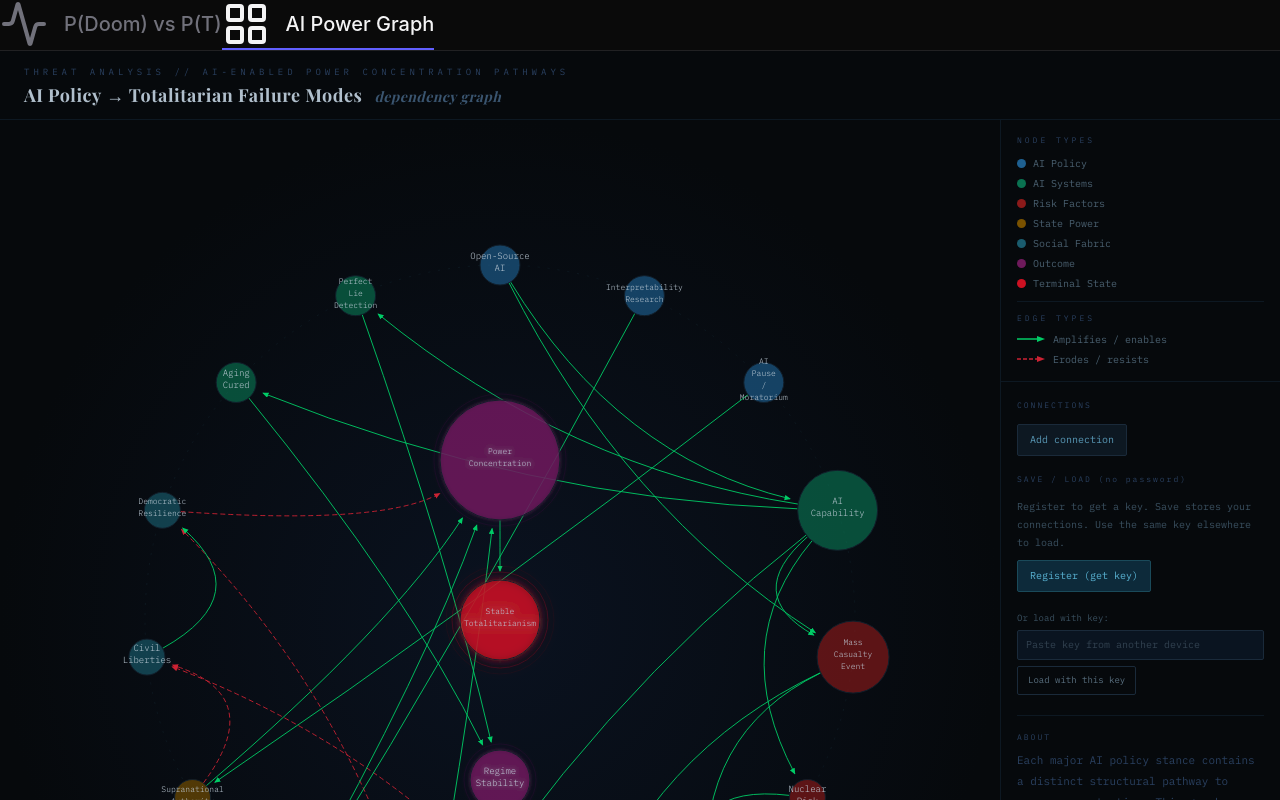
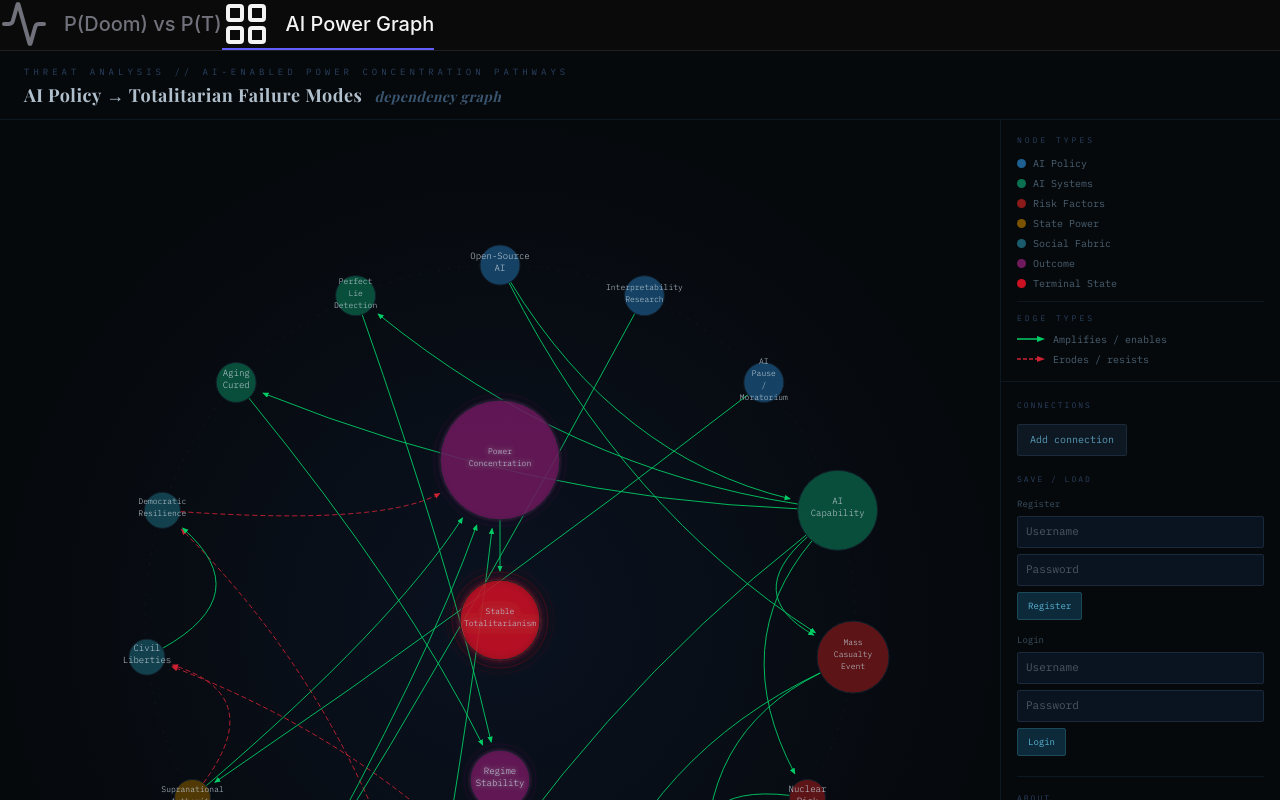
Before and after one commit to Crazzzyest/P-StableTotalitarianism-, a React (Vite) app: page / in a window 1280 px wide. Both pictures are taken after a click on the button "AI Power Graph". Shown: the top 800 px of the page. Built offline with nearby package versions, Linux system fonts and the light colour scheme; a web font is replaced by a local one.

Commit message:
Replace key-based save/load with standard login and registration (username + password, no hashing)

```diff
--- a/ai-power-graph.jsx
+++ b/ai-power-graph.jsx
@@ -206,8 +206,9 @@ export default function AiPowerGraph() {
   const [hovered, setHovered] = useState(null);
   const [addingLinkSource, setAddingLinkSource] = useState(null); // null | nodeId when waiting for target
   const [containerSize, setContainerSize] = useState({ w: VB, h: VB });
-  const [saveToken, setSaveToken] = useState(() => typeof localStorage !== "undefined" ? localStorage.getItem("graph_save_token") : null);
-  const [saveStatus, setSaveStatus] = useState(null); // 'saving' | 'saved' | 'error' | null
+  const [authToken, setAuthToken] = useState(() => typeof localStorage !== "undefined" ? localStorage.getItem("graph_auth_token") : null);
+  const [username, setUsername] = useState(() => typeof localStorage !== "undefined" ? localStorage.getItem("graph_username") : null);
+  const [saveStatus, setSaveStatus] = useState(null);
   const positions = RING_POSITIONS;
 
   useEffect(() => {
@@ -264,40 +265,75 @@ export default function AiPowerGraph() {
     setSelected(null);
   };
 
-  const apiBase = ""; // use relative /api so Vite proxy works in dev
-  const register = async () => {
+  const apiBase = "";
+  const authHeaders = () => (authToken ? { Authorization: `Bearer ${authToken}` } : {});
+
+  const register = async (u, p) => {
     try {
-      const res = await fetch(`${apiBase}/api/register`, { method: "POST" });
+      const res = await fetch(`${apiBase}/api/register`, {
+        method: "POST",
+        headers: { "Content-Type": "application/json" },
+        body: JSON.stringify({ username: u, password: p }),
+      });
       const data = await res.json();
+      if (data.error) { setSaveStatus(data.error); return; }
       if (data.token) {
-        localStorage.setItem("graph_save_token", data.token);
-        setSaveToken(data.token);
-        setSaveStatus("Registered. Copy your key to load elsewhere.");
+        localStorage.setItem("graph_auth_token", data.token);
+        localStorage.setItem("graph_username", data.username);
+        setAuthToken(data.token);
+        setUsername(data.username);
+        setSaveStatus("Registered and logged in.");
       }
     } catch (e) {
       setSaveStatus("Error: " + (e.message || "Server unreachable"));
     }
   };
+  const login = async (u, p) => {
+    try {
+      const res = await fetch(`${apiBase}/api/login`, {
+        method: "POST",
+        headers: { "Content-Type": "application/json" },
+        body: JSON.stringify({ username: u, password: p }),
+      });
+      const data = await res.json();
+      if (data.error) { setSaveStatus(data.error); return; }
+      if (data.token) {
+        localStorage.setItem("graph_auth_token", data.token);
+        localStorage.setItem("graph_username", data.username);
+        setAuthToken(data.token);
+        setUsername(data.username);
+        setSaveStatus("Logged in.");
+      }
+    } catch (e) {
+      setSaveStatus("Error: " + (e.message || "Server unreachable"));
+    }
+  };
+  const logout = () => {
+    localStorage.removeItem("graph_auth_token");
+    localStorage.removeItem("graph_username");
+    setAuthToken(null);
+    setUsername(null);
+    setSaveStatus(null);
+  };
   const saveGraph = async () => {
-    if (!saveToken) { setSaveStatus("Register first to get a key."); return; }
+    if (!authToken) { setSaveStatus("Log in first."); return; }
     setSaveStatus("saving");
     try {
       const res = await fetch(`${apiBase}/api/save`, {
         method: "POST",
-        headers: { "Content-Type": "application/json" },
-        body: JSON.stringify({ token: saveToken, links }),
+        headers: { "Content-Type": "application/json", ...authHeaders() },
+        body: JSON.stringify({ links }),
       });
-      if (!res.ok) throw new Error(await res.text());
-      setSaveStatus("saved");
+      if (!res.ok) { const t = await res.text(); throw new Error(t); }
+      setSaveStatus("Saved.");
     } catch (e) {
-      setSaveStatus("error: " + (e.message || "Save failed"));
+      setSaveStatus("Error: " + (e.message || "Save failed"));
     }
   };
-  const loadGraph = async (token) => {
-    const t = token || saveToken;
-    if (!t) return;
+  const loadGraph = async () => {
+    if (!authToken) { setSaveStatus("Log in first."); return; }
     try {
-      const res = await fetch(`${apiBase}/api/load?token=${encodeURIComponent(t)}`);
+      const res = await fetch(`${apiBase}/api/load`, { headers: authHeaders() });
       if (!res.ok) throw new Error(await res.text());
       const data = await res.json();
       if (data.links && Array.isArray(data.links)) {
@@ -305,7 +341,7 @@ export default function AiPowerGraph() {
         setSaveStatus("Loaded.");
       }
     } catch (e) {
-      setSaveStatus("error: " + (e.message || "Load failed"));
+      setSaveStatus("Error: " + (e.message || "Load failed"));
     }
   };
 
@@ -450,10 +486,12 @@ export default function AiPowerGraph() {
                     onAddConnection={() => setAddingLinkSource(addingLinkSource === null ? "" : null)}
                     addingLinkSource={addingLinkSource}
                     onRegister={register}
+                    onLogin={login}
+                    onLogout={logout}
                     onSave={saveGraph}
                     onLoad={loadGraph}
-                    saveToken={saveToken}
-                    setSaveToken={setSaveToken}
+                    authToken={authToken}
+                    username={username}
                     saveStatus={saveStatus}
                   />
             }
@@ -628,8 +666,13 @@ function EdgeEdit({ link, nodeMap, onUpdate, onDelete, onClose }) {
   );
 }
 
-function EmptyState({ onAddConnection, addingLinkSource, onRegister, onSave, onLoad, saveToken, setSaveToken, saveStatus }) {
-  const [loadKeyInput, setLoadKeyInput] = useState("");
+function EmptyState({ onAddConnection, addingLinkSource, onRegister, onLogin, onLogout, onSave, onLoad, authToken, username, saveStatus }) {
+  const [regUser, setRegUser] = useState("");
+  const [regPass, setRegPass] = useState("");
+  const [loginUser, setLoginUser] = useState("");
+  const [loginPass, setLoginPass] = useState("");
+  const inputStyle = { width: "100%", marginBottom: "6px", background: "#0a1420", border: "1px solid #1a2a3a", color: "#8a9aa8", fontSize: "11px", padding: "5px 8px", borderRadius: "2px", boxSizing: "border-box" };
+  const btn = (onClick, label, primary) => ({ padding: "5px 10px", fontSize: "9px", background: primary ? "#0d2a3a" : "transparent", border: `1px solid ${primary ? "#1a4a5a" : "#1a2a3a"}`, color: primary ? "#5ab4d4" : "#5a7080", borderRadius: "2px", cursor: "pointer" });
   return (
     <div style={{ color: "#1e3040", fontSize: "11px", lineHeight: "1.8" }}>
       <div style={{ marginBottom: "12px", color: "#2a4060", letterSpacing: "2px", fontSize: "8px" }}>CONNECTIONS</div>
@@ -637,23 +680,29 @@ function EmptyState({ onAddConnection, addingLinkSource, onRegister, onSave, onL
         {addingLinkSource !== null ? "Cancel add connection" : "Add connection"}
       </button>
 
-      <div style={{ marginBottom: "12px", color: "#2a4060", letterSpacing: "2px", fontSize: "8px" }}>SAVE / LOAD (no password)</div>
-      <p style={{ fontSize: "10px", color: "#3a5060", marginBottom: "8px" }}>Register to get a key. Save stores your connections. Use the same key elsewhere to load.</p>
-      {!saveToken ? (
-        <button type="button" onClick={onRegister} style={{ padding: "6px 12px", fontSize: "10px", background: "#0d2a3a", border: "1px solid #1a4a5a", color: "#5ab4d4", borderRadius: "2px", cursor: "pointer", marginBottom: "8px" }}>Register (get key)</button>
+      <div style={{ marginBottom: "10px", color: "#2a4060", letterSpacing: "2px", fontSize: "8px" }}>SAVE / LOAD</div>
+      {!authToken ? (
+        <>
+          <div style={{ fontSize: "9px", color: "#3a5060", marginBottom: "4px" }}>Register</div>
+          <input value={regUser} onChange={(e) => setRegUser(e.target.value)} placeholder="Username" style={inputStyle} />
+          <input type="password" value={regPass} onChange={(e) => setRegPass(e.target.value)} placeholder="Password" style={inputStyle} />
+          <button type="button" onClick={() => { if (regUser.trim() && regPass) onRegister(regUser.trim(), regPass); }} style={btn(null, "Register", true)}>Register</button>
+          <div style={{ fontSize: "9px", color: "#3a5060", marginTop: "12px", marginBottom: "4px" }}>Login</div>
+          <input value={loginUser} onChange={(e) => setLoginUser(e.target.value)} placeholder="Username" style={inputStyle} />
+          <input type="password" value={loginPass} onChange={(e) => setLoginPass(e.target.value)} placeholder="Password" style={inputStyle} />
+          <button type="button" onClick={() => { if (loginUser.trim() && loginPass) onLogin(loginUser.trim(), loginPass); }} style={btn(null, "Login", true)}>Login</button>
+        </>
       ) : (
         <>
-          <div style={{ fontSize: "9px", color: "#3a5060", marginBottom: "4px", wordBreak: "break-all" }}>Key: {saveToken}</div>
-          <div style={{ display: "flex", gap: "6px", marginBottom: "8px" }}>
-            <button type="button" onClick={onSave} style={{ padding: "5px 10px", fontSize: "9px", background: "#0d2a3a", border: "1px solid #1a4a5a", color: "#5ab4d4", borderRadius: "2px", cursor: "pointer" }}>Save</button>
-            <button type="button" onClick={() => onLoad()} style={{ padding: "5px 10px", fontSize: "9px", background: "transparent", border: "1px solid #1a2a3a", color: "#5a7080", borderRadius: "2px", cursor: "pointer" }}>Load</button>
+          <div style={{ fontSize: "10px", color: "#5a7080", marginBottom: "8px" }}>Logged in as <strong style={{ color: "#7a90a8" }}>{username}</strong></div>
+          <div style={{ display: "flex", gap: "6px", flexWrap: "wrap", marginBottom: "6px" }}>
+            <button type="button" onClick={onSave} style={btn(null, "Save", true)}>Save</button>
+            <button type="button" onClick={onLoad} style={btn(null, "Load", false)}>Load</button>
+            <button type="button" onClick={onLogout} style={{ ...btn(null, "Logout", false), color: "#8a5566" }}>Logout</button>
           </div>
         </>
       )}
-      <div style={{ marginTop: "10px", fontSize: "9px", color: "#3a5060" }}>Or load with key:</div>
-      <input value={loadKeyInput} onChange={(e) => setLoadKeyInput(e.target.value)} placeholder="Paste key from another device" style={{ width: "100%", marginTop: "4px", marginBottom: "6px", background: "#0a1420", border: "1px solid #1a2a3a", color: "#5a7080", fontSize: "10px", padding: "5px 8px", borderRadius: "2px", boxSizing: "border-box" }} />
-      <button type="button" onClick={() => { const t = loadKeyInput.trim(); if (t) { setSaveToken(t); onLoad(t); } }} style={{ padding: "5px 10px", fontSize: "9px", background: "transparent", border: "1px solid #1a2a3a", color: "#5a7080", borderRadius: "2px", cursor: "pointer" }}>Load with this key</button>
-      {saveStatus && <div style={{ fontSize: "10px", color: saveStatus.startsWith("error") ? "#aa4444" : "#3a6060", marginTop: "4px" }}>{saveStatus}</div>}
+      {saveStatus && <div style={{ fontSize: "10px", color: saveStatus.toLowerCase().startsWith("error") ? "#aa4444" : "#3a6060", marginTop: "6px" }}>{saveStatus}</div>}
 
       <div style={{ marginTop: "20px", paddingTop: "14px", borderTop: "1px solid #0d1822", color: "#2a4060", letterSpacing: "2px", fontSize: "8px" }}>ABOUT</div>
       <div style={{ color: "#2a4060", lineHeight: "1.9", marginTop: "6px" }}>
--- a/server.js
+++ b/server.js
@@ -1,5 +1,5 @@
 /**
- * Minimal API for saving/loading graph connections. No passwords — token is the credential.
+ * Simple API: register/login (username + password, no hashing), save/load graph per user.
  * Run: node server.js (listens on 3001). Use Vite proxy /api -> http://localhost:3001
  */
 import express from "express";
@@ -15,15 +15,17 @@ const STORE_PATH = path.join(DATA_DIR, "graph-store.json");
 const app = express();
 app.use(express.json({ limit: "1mb" }));
 
-let store = Object.create(null);
+// store = { users: { username: { password, links } }, sessions: { token: username } }
+let store = { users: Object.create(null), sessions: Object.create(null) };
 
 async function loadStore() {
   try {
     const raw = await readFile(STORE_PATH, "utf8");
-    store = JSON.parse(raw);
+    const data = JSON.parse(raw);
+    if (data.users) store.users = data.users;
+    if (data.sessions) store.sessions = data.sessions;
   } catch (e) {
     if (e.code !== "ENOENT") console.error("Load store:", e.message);
-    store = Object.create(null);
   }
 }
 
@@ -38,30 +40,53 @@ async function saveStore() {
 
 await loadStore();
 
+function getUsername(req) {
+  const auth = req.headers.authorization;
+  if (!auth || !auth.startsWith("Bearer ")) return null;
+  return store.sessions[auth.slice(7)] || null;
+}
+
 app.post("/api/register", (req, res) => {
+  const { username, password } = req.body || {};
+  if (!username || !password) return res.status(400).json({ error: "Username and password required" });
+  const u = String(username).trim().toLowerCase();
+  if (!u) return res.status(400).json({ error: "Username required" });
+  if (store.users[u]) return res.status(400).json({ error: "Username taken" });
+  store.users[u] = { password: String(password), links: [] };
   const token = randomUUID();
-  store[token] = { links: [], updatedAt: new Date().toISOString() };
+  store.sessions[token] = u;
   saveStore();
-  res.json({ token });
+  res.json({ token, username: u });
+});
+
+app.post("/api/login", (req, res) => {
+  const { username, password } = req.body || {};
+  if (!username || !password) return res.status(400).json({ error: "Username and password required" });
+  const u = String(username).trim().toLowerCase();
+  const user = store.users[u];
+  if (!user || user.password !== String(password)) return res.status(401).json({ error: "Invalid username or password" });
+  const token = randomUUID();
+  store.sessions[token] = u;
+  saveStore();
+  res.json({ token, username: u });
 });
 
 app.post("/api/save", (req, res) => {
-  const { token, links } = req.body || {};
-  if (!token || !Array.isArray(links)) {
-    return res.status(400).send("Missing token or links");
-  }
-  store[token] = { links, updatedAt: new Date().toISOString() };
+  const username = getUsername(req);
+  if (!username) return res.status(401).json({ error: "Not logged in" });
+  const { links } = req.body || {};
+  if (!Array.isArray(links)) return res.status(400).json({ error: "links array required" });
+  store.users[username].links = links;
   saveStore();
   res.json({ ok: true });
 });
 
 app.get("/api/load", (req, res) => {
-  const token = req.query.token;
-  if (!token) return res.status(400).send("Missing token");
-  const data = store[token];
-  if (!data) return res.status(404).send("No data for this key");
-  res.json({ links: data.links || [] });
+  const username = getUsername(req);
+  if (!username) return res.status(401).json({ error: "Not logged in" });
+  const links = store.users[username]?.links ?? [];
+  res.json({ links });
 });
 
 const PORT = Number(process.env.PORT) || 3001;
-app.listen(PORT, () => console.log(`Graph save API on http://localhost:${PORT}`));
+app.listen(PORT, () => console.log(`Graph API on http://localhost:${PORT}`));
```
Also changed, not shown: 1 other file (tests, documents, lock files or other folders).
